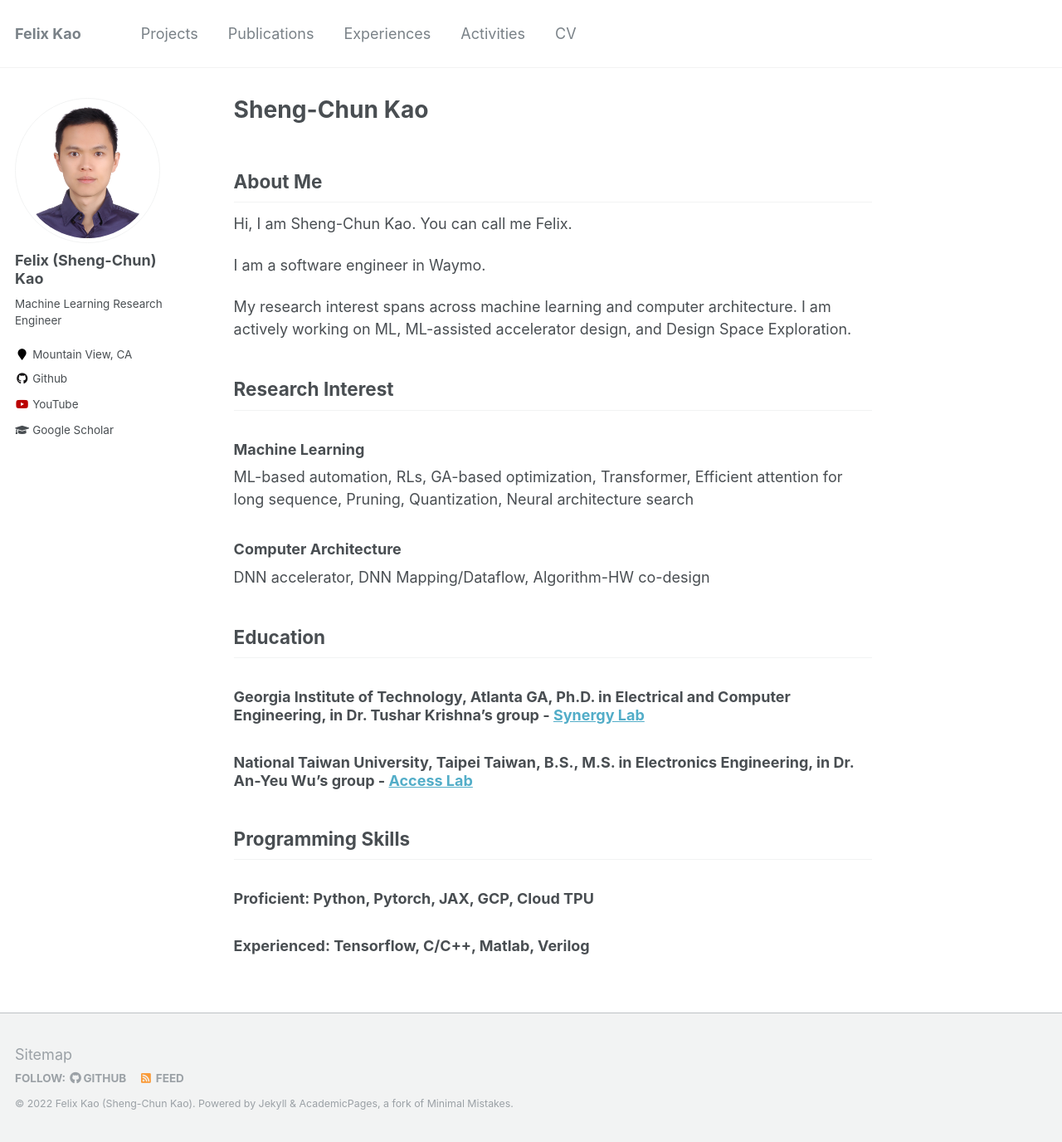
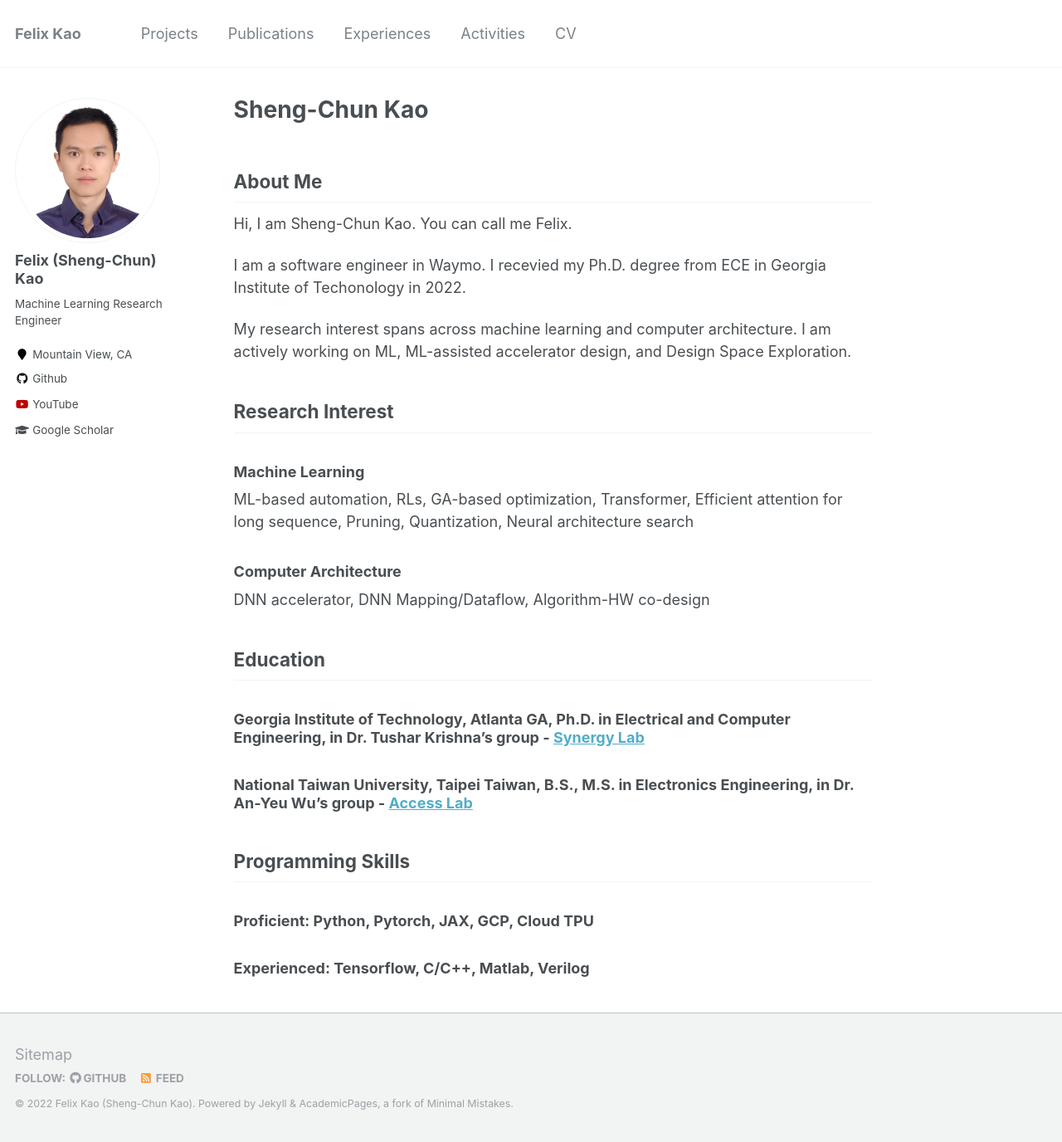
Before and after one commit to felix0901/felix, a Jekyll site: the page built from _pages/about.md, in a window 1280 px wide and 1376 px high. Shown: the whole window at 83% size. Built offline with Jekyll 4.4.1, drawn with Linux system fonts in a browser that asks for light colours.

Commit message:
Update about.md

```diff
--- a/_pages/about.md
+++ b/_pages/about.md
@@ -10,7 +10,7 @@ redirect_from:
 ## About Me
 Hi, I am Sheng-Chun Kao. You can call me Felix.
 
-I am a software engineer in Waymo.
+I am a software engineer in Waymo. I recevied my Ph.D. degree from ECE in Georgia Institute of Techonology in 2022.
 
 My research interest spans across machine learning and computer architecture. I am actively working on ML, ML-assisted accelerator design, and Design Space Exploration.
 
```
